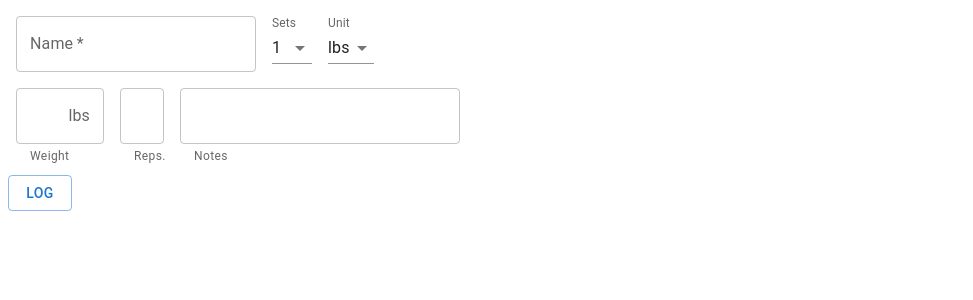
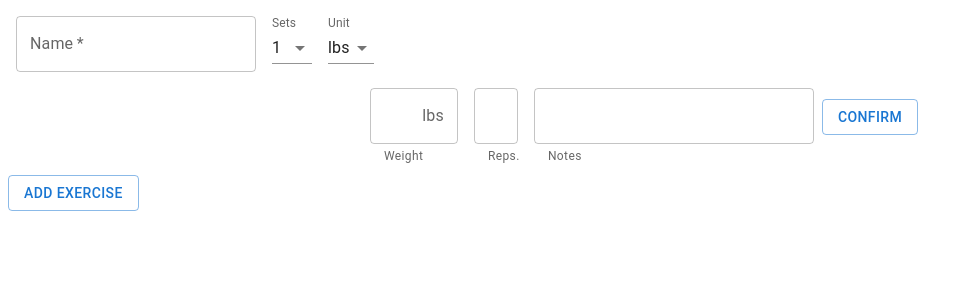
Before and after one commit to Shizhuo-Zhu/CS-35L-Fall-2022, a React (Create React App) app: page /addexercise in a window 1280 px wide. Shown: the top 300 px of the page, without its empty margins (0-973 px from the left). Built offline with nearby package versions, Linux system fonts and the light colour scheme; no server answers; the database is empty; the HTML template or start-up script is replaced by a standard one.

Commit message:
add exercise to backend
connect to firebase

```diff
--- a/package.json
+++ b/package.json
@@ -10,9 +10,11 @@
     "@testing-library/jest-dom": "^5.16.5",
     "@testing-library/react": "^13.4.0",
     "@testing-library/user-event": "^13.5.0",
+    "chart.js": "^4.0.1",
     "firebase": "^9.14.0",
     "react": "^18.2.0",
     "react-calendar": "^4.0.0",
+    "react-chartjs-2": "^5.0.1",
     "react-dom": "^18.2.0",
     "react-firebase-hooks": "^5.1.1",
     "react-router": "^6.4.3",
--- a/src/App.js
+++ b/src/App.js
@@ -1,4 +1,3 @@
-
 import React from 'react';
 import './App.css';
 import HomePage from "./pages/HomePage";
@@ -8,13 +7,46 @@ import AddExercise from './pages/AddExercise';
 import Schedule from './pages/Calendar';
 import Reset from "./pages/Reset"
 import NotFound from './pages/NotFound';
+import { useState, useEffect} from 'react';
 import {
   BrowserRouter as Router,
   Routes,
   Route,
 } from "react-router-dom";
+import {db} from './components/firebase.js'
+import {collection, getDocs, addDoc, updateDoc, doc, deleteDoc} from "firebase/firestore";
 
 function App() {
+  const [newName, setNewName] = useState('')
+  const [newAge, setNewAge] = useState(0)
+  const [users, setUsers] = useState([]);
+  const userCollectionRef = collection(db, "users");
+  // get data from firebase
+  useEffect(() => {
+    const getUser = async () => {
+        // return all documents of a specific collection
+        const data = await getDocs(userCollectionRef);
+        setUsers(data.docs.map((doc)=>({...doc.data(), id: doc.id})))
+    };
+    getUser();
+  }, []);
+  // add to firebase
+  const createUser = async() => {
+    // first argument is the collection you want to add to, the second argument is the document value
+    await addDoc(userCollectionRef, {name: newName, age: newAge});
+  };
+  // update firebase
+  const updateUser = async (id, age) => {
+    const userDoc = doc(db, "user", id);
+    const newFields = {age: age + 1};
+    await updateDoc(userDoc, newFields);
+
+  }
+  // delete
+  const deleteUser = async (id) => {
+    const userDoc = doc(db, "user", id);
+    await deleteDoc(userDoc);
+  }
   return (
     <Router>
       <Routes>
--- a/src/index.css
+++ b/src/index.css
@@ -118,3 +118,9 @@ abbr[title] {
 .react-calendar--selectRange .react-calendar__tile--hover {
   background-color: #e6e6e6;
 }
+
+.flex{
+  display:flex;
+  justify-content:center;
+  align-items:baseline;
+}
--- a/src/pages/AddExercise.js
+++ b/src/pages/AddExercise.js
@@ -10,12 +10,17 @@ import TextField from '@mui/material/TextField';
 import Box from '@mui/material/Box';
 import Button from '@mui/material/Button';
 import Stack from '@mui/material/Stack';
+import CheckCircleTwoToneIcon from '@mui/icons-material/CheckCircleTwoTone';
+import {db} from '../components/firebase.js'
+import {collection, getDocs, addDoc, updateDoc, doc, deleteDoc} from "firebase/firestore";
 
   function SetFeatures(props) {
     const unit = props.weightUnit;
+    const newExercise = props.newExercise;
     const [weight, setWeight] = React.useState('');
     const [reps, setReps] = React.useState('');
     const [notes, setNotes] = React.useState('');
+    const [confirmed, setConfirmed] = React.useState(false);
     const handleWeightChange = event => {
         const result = event.target.value.replace(/\D/g, '');
         setWeight(result);
@@ -24,8 +29,18 @@ import Stack from '@mui/material/Stack';
         const result = event.target.value.replace(/\D/g, '');
         setReps(result);
     };
+    const handleNotesChange = event => {
+      const result = event.target.value;
+      setNotes(result);
+  };
+    const handleConfirm = () => {
+      newExercise.weights.push(weight);
+      newExercise.reps.push(reps);
+      newExercise.notes.push(notes);
+      setConfirmed(true);
+    }
     return (
-    <div>
+    <div className="flex">
         <FormControl sx={{ m: 1, width: '11ch' }} variant="outlined">
           <OutlinedInput
             id="weight"
@@ -58,7 +73,7 @@ import Stack from '@mui/material/Stack';
           <OutlinedInput
             id="notes"
             value= {notes}
-            onChange={(e) => setNotes(e.target.value)}
+            onChange={handleNotesChange}
             inputProps={{
               'aria-label': 'notes',
               maxLength: 50
@@ -66,17 +81,24 @@ import Stack from '@mui/material/Stack';
           />
           <FormHelperText id="notes">Notes</FormHelperText>
         </FormControl>
+        {confirmed ? <CheckCircleTwoToneIcon color='primary' sx={{fontSize: 35}}/> : <Button variant="outlined" onClick={handleConfirm}>Confirm</Button>}
     </div>
     );
 }
 
-function AddNewExercise() {
+function AddNewExercise(props) {
+  const date = props.date;
   const [name, setName] = React.useState('');
   const [sets, setSets] = React.useState(1);
   const [unit, setUnit] = React.useState('lbs');
+  const exerciseCollectionRef = collection(db, "exercise");
+  const newExercise = {date, name, sets, unit, reps:[], weights:[], notes:[]}
+  const createExercise = async () => {
+    await addDoc(exerciseCollectionRef, newExercise);
+  }
   let displaySetFeatures = [];
   for (let i = 0; i < sets; i++) {
-      displaySetFeatures.push(<SetFeatures key={i} weightUnit={unit}/>)
+      displaySetFeatures.push(<SetFeatures key={i} weightUnit={unit} newExercise={newExercise}/>)
   }
   return (
     <div>
@@ -122,6 +144,9 @@ function AddNewExercise() {
         </Select>
       </FormControl>
       {displaySetFeatures}
+      <Stack direction="row" spacing={2}>
+        <Button variant="outlined" onClick={createExercise}>Add Exercise</Button>
+      </Stack>
       </div>
   );
 }
@@ -135,11 +160,11 @@ function Log() {
 }
 
 
-export default function AddExercise() {
+export default function AddExercise(props) {
+  const date = props.date;
     return (
         <div>
-            <AddNewExercise/>
-            <Log/>
+            <AddNewExercise date={date}/>
         </div>
     )
 }
--- a/src/pages/Calendar.js
+++ b/src/pages/Calendar.js
@@ -19,6 +19,9 @@ import ChevronLeftIcon from '@mui/icons-material/ChevronLeft';
 import NotificationsIcon from '@mui/icons-material/Notifications';
 import Calendar from 'react-calendar';
 import { useState, useEffect} from 'react';
+import {db} from '../components/firebase.js'
+import {collection, getDocs} from "firebase/firestore";
+import AddExercise from './AddExercise.js';
 //import { mainListItems, secondaryListItems } from './listItems';
 //import Chart from './Chart';
 //import Deposits from './Deposits';
@@ -91,7 +94,9 @@ const Schedule = () => {
     setOpen(!open);
   };
   const [date, setDate] = useState(new Date());
-  const [openList, setOPenList] = React.useState(false)
+  const [users, setUsers] = useState([]);
+  const userCollectionRef = collection(db, "users")
+  const [openList, setOPenList] = React.useState(false);
   const handleClick = (e) => {
     setDate(e)
     setOPenList(true);
@@ -178,20 +183,11 @@ const Schedule = () => {
               {/* Calendar */}
               <Grid item xs={12} md={8} lg={9}>
                 <Calendar onChange={handleClick} value={date} />
-                {console.log(date)}
+                {console.log(date.toDateString())}
               </Grid>
               {/* Activity list */}
-              <Grid item xs={12} md={4} lg={3}>
-                <Paper
-                  sx={{
-                    p: 2,
-                    display: 'flex',
-                    flexDirection: 'column',
-                    height: 240,
-                  }}
-                >
-                    {/*{openList && <BlogList date={date} title={"Exercise on ${date}"}></BlogList>}*/}
-                </Paper>
+              <Grid item xs={12} md={4} lg={6}>
+                <AddExercise date={date.toDateString()}></AddExercise>
               </Grid>
               {/* Recent Orders
               <Grid item xs={12}>
--- a/src/pages/Reset 2.jsx
+++ b/src/pages/Reset 2.jsx
@@ -1,5 +1,5 @@
 import React from 'react';
-import { passwordReset } from "../components/Firebase/firebase";
+import { passwordReset } from "../components/firebase";
 import { Link } from "react-router-dom";
 import Avatar from '@mui/material/Avatar';
 import Button from '@mui/material/Button';
--- a/src/pages/Reset.jsx
+++ b/src/pages/Reset.jsx
@@ -1,5 +1,5 @@
 import React from 'react';
-import { passwordReset } from "../components/Firebase/firebase";
+import { passwordReset } from "../components/firebase";
 import { Link } from "react-router-dom";
 import Avatar from '@mui/material/Avatar';
 import Button from '@mui/material/Button';
--- a/src/pages/SignIn.jsx
+++ b/src/pages/SignIn.jsx
@@ -1,6 +1,6 @@
 import React, { useEffect } from 'react';
 import { useAuthState } from "react-firebase-hooks/auth";
-import { auth, logIn } from "../components/Firebase/firebase";
+import { auth, logIn } from "../components/firebase";
 import { Link, useNavigate } from "react-router-dom";
 import Avatar from '@mui/material/Avatar';
 import Button from '@mui/material/Button';
--- a/src/pages/SignUp.jsx
+++ b/src/pages/SignUp.jsx
@@ -1,6 +1,6 @@
 import React, { useEffect } from 'react';
 import { useAuthState } from "react-firebase-hooks/auth";
-import { auth, register } from "../components/Firebase/firebase";
+import { auth, register } from "../components/firebase";
 import { Link, useNavigate } from "react-router-dom";
 import Avatar from '@mui/material/Avatar';
 import Button from '@mui/material/Button';
```
Also changed, not shown: src/components/firebase.js (renamed from src/components/Firebase/firebase.js), 1 other file (tests, documents, lock files or other folders).
